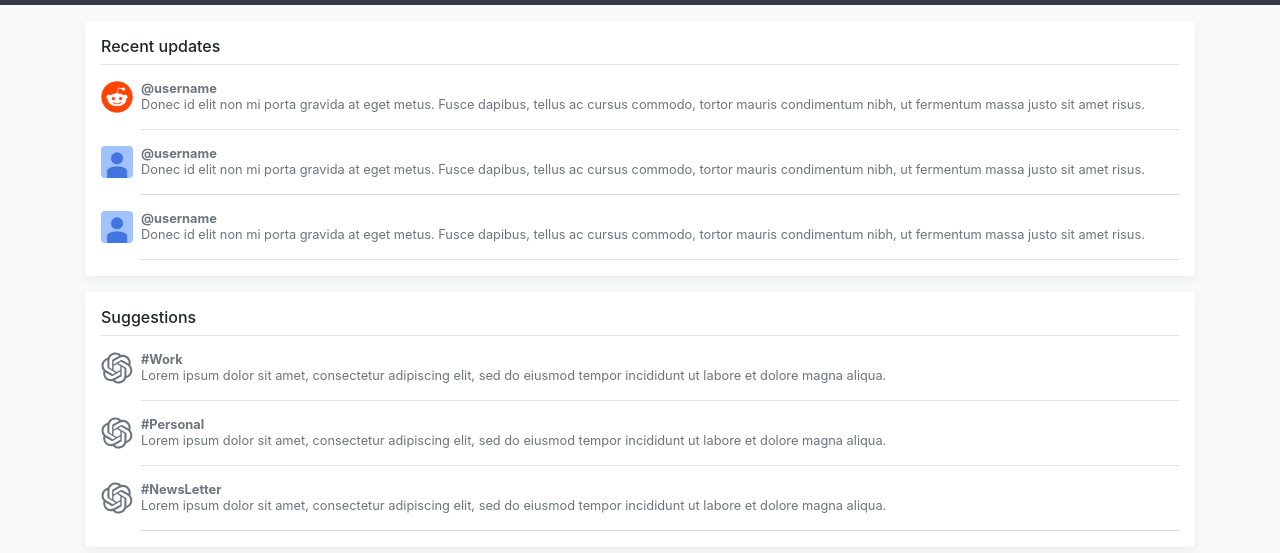
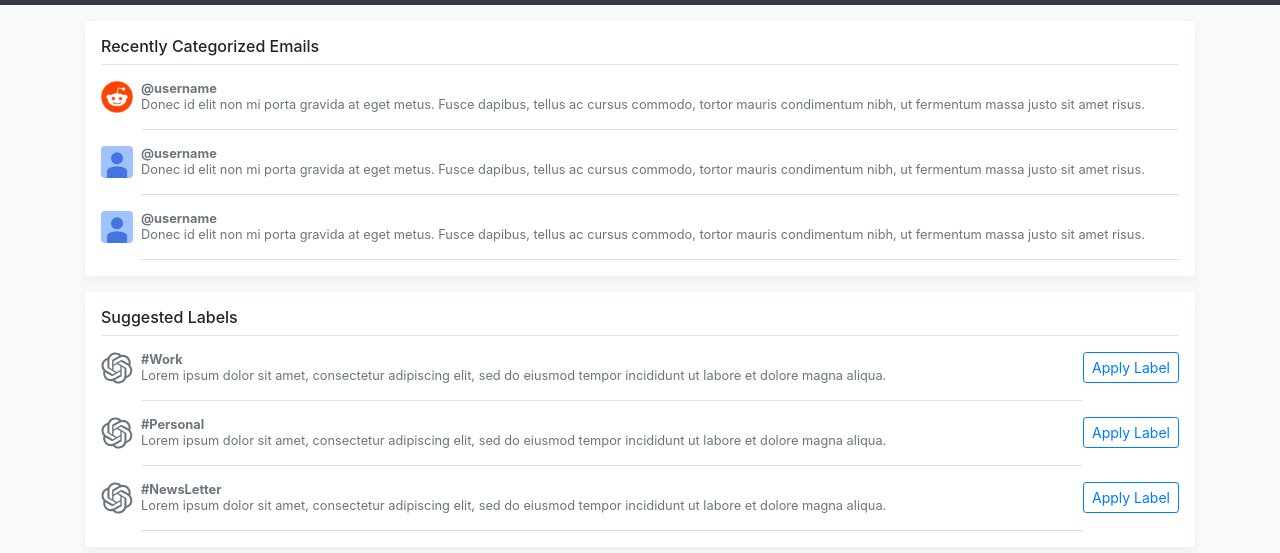
Before and after one commit to MailMindAI/MailMind-Portal, a plain HTML site: page index.html in a window 1280 px wide. Shown: the part 51-604 px from the top of the page. Drawn offline with Linux system fonts and the light colour scheme.

Commit message:
Update labels and headings in index.html

```diff
--- a/index.html
+++ b/index.html
@@ -38,7 +38,7 @@
 
 
     <div class="my-3 p-3 bg-white rounded box-shadow">
-      <h6 class="border-bottom border-gray pb-2 mb-0">Recent updates</h6>
+      <h6 class="border-bottom border-gray pb-2 mb-0">Recently Categorized Emails</h6>
       <div class="media text-muted pt-3">
         <img data-src="holder.js/32x32?theme=thumb&amp;bg=007bff&amp;fg=007bff&amp;size=1" alt="32x32"
           class="mr-2 rounded" style="width: 32px; height: 32px;" src="imgs/reddit-temp.png"
@@ -72,7 +72,7 @@
     </div>
 
     <div class="my-3 p-3 bg-white rounded box-shadow">
-      <h6 class="border-bottom border-gray pb-2 mb-0">Suggestions</h6>
+      <h6 class="border-bottom border-gray pb-2 mb-0">Suggested Labels</h6>
       <div class="media text-muted pt-3">
         <svg width="32" height="32" viewBox="0 0 41 41" fill="none" xmlns="http://www.w3.org/2000/svg" class="mr-2"
           role="img"><text x="-9999" y="-9999">ChatGPT</text>
@@ -84,8 +84,10 @@
           <div class="d-flex justify-content-between align-items-center w-100">
             <strong class="text-gray-dark">#Work</strong>
           </div>
-          <span class="d-block">Lorem ipsum dolor sit amet, consectetur adipiscing elit, sed do eiusmod tempor incididunt ut labore et dolore magna aliqua.</span>
+          <span class="d-block">Lorem ipsum dolor sit amet, consectetur adipiscing elit, sed do eiusmod tempor
+            incididunt ut labore et dolore magna aliqua.</span>
         </div>
+        <button class="btn btn-outline-primary btn-sm">Apply Label</button>
       </div>
       <div class="media text-muted pt-3">
         <svg width="32" height="32" viewBox="0 0 41 41" fill="none" xmlns="http://www.w3.org/2000/svg" class="mr-2"
@@ -98,8 +100,10 @@
           <div class="d-flex justify-content-between align-items-center w-100">
             <strong class="text-gray-dark">#Personal</strong>
           </div>
-          <span class="d-block">Lorem ipsum dolor sit amet, consectetur adipiscing elit, sed do eiusmod tempor incididunt ut labore et dolore magna aliqua.</span>
+          <span class="d-block">Lorem ipsum dolor sit amet, consectetur adipiscing elit, sed do eiusmod tempor
+            incididunt ut labore et dolore magna aliqua.</span>
         </div>
+        <button class="btn btn-outline-primary btn-sm">Apply Label</button>
       </div>
       <div class="media text-muted pt-3">
         <svg width="32" height="32" viewBox="0 0 41 41" fill="none" xmlns="http://www.w3.org/2000/svg" class="mr-2"
@@ -112,8 +116,10 @@
           <div class="d-flex justify-content-between align-items-center w-100">
             <strong class="text-gray-dark">#NewsLetter</strong>
           </div>
-          <span class="d-block">Lorem ipsum dolor sit amet, consectetur adipiscing elit, sed do eiusmod tempor incididunt ut labore et dolore magna aliqua.</span>
+          <span class="d-block">Lorem ipsum dolor sit amet, consectetur adipiscing elit, sed do eiusmod tempor
+            incididunt ut labore et dolore magna aliqua.</span>
         </div>
+        <button class="btn btn-outline-primary btn-sm">Apply Label</button>
       </div>
     </div>
   </main>
```
